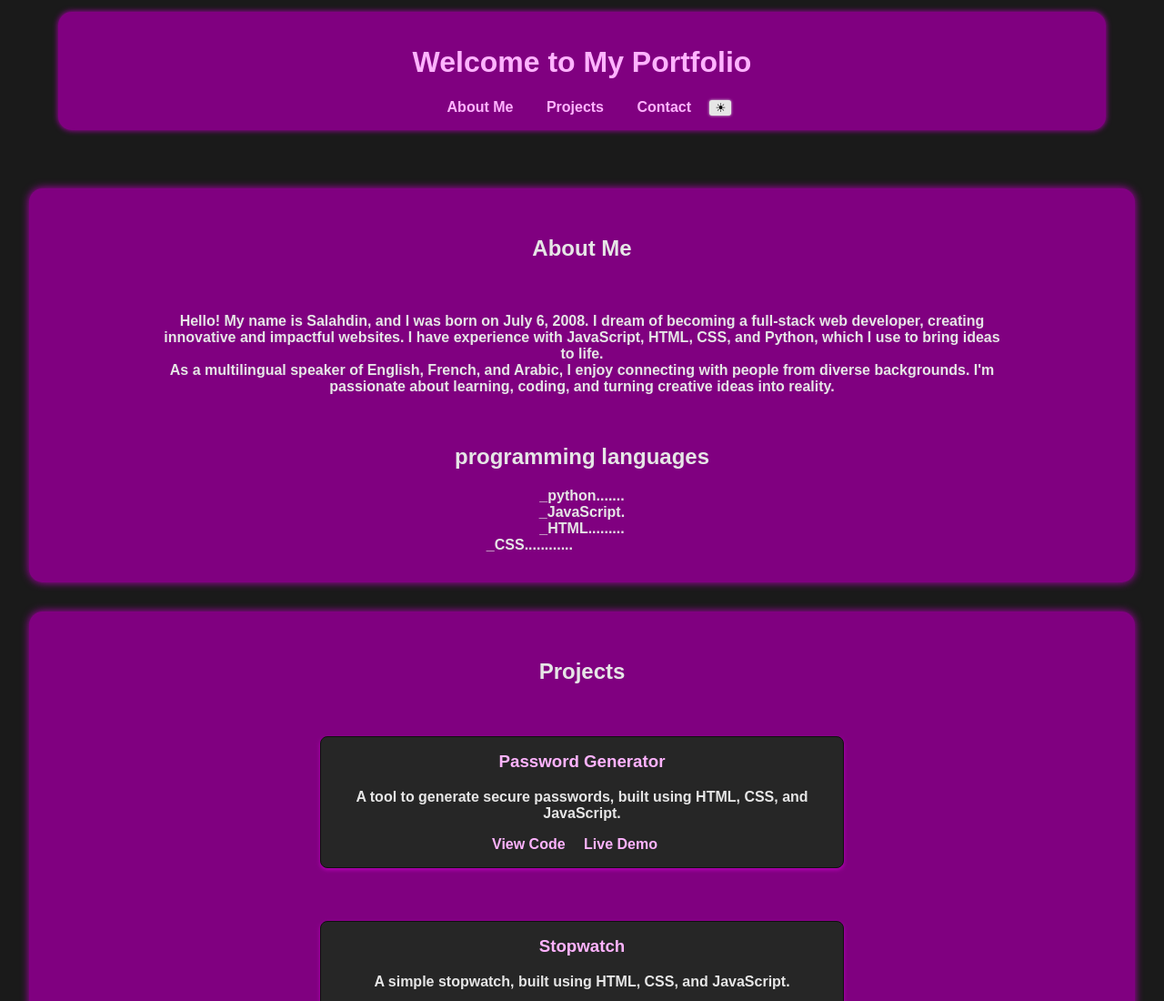
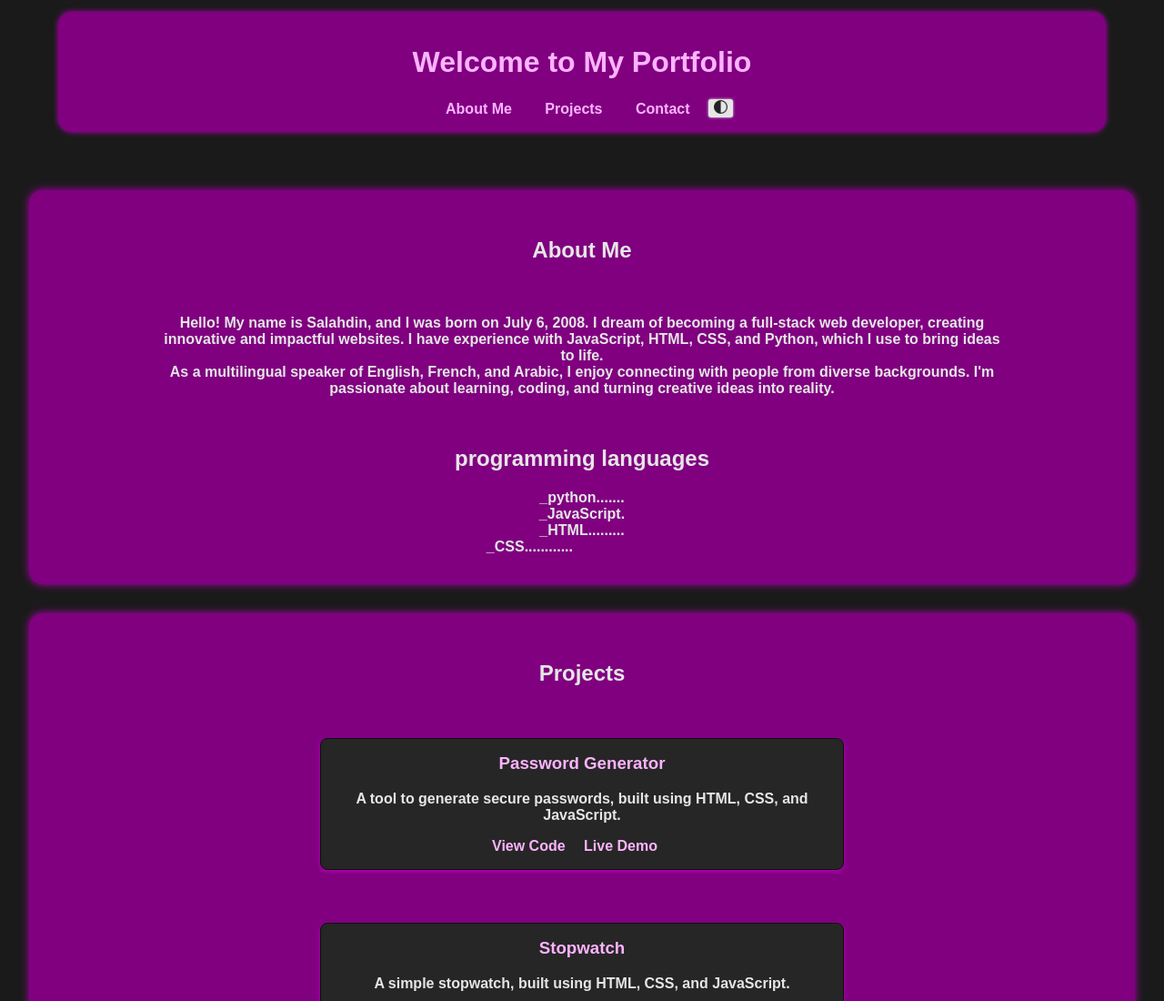
Before and after one commit to Salahdin-js/portfolio, a plain HTML site: page index.html in a window 1280 px wide. Shown: the top 1100 px of the page at 91% size. Drawn offline with Linux system fonts and the light colour scheme.

Commit message:
Update index.html

```diff
--- a/index.html
+++ b/index.html
@@ -13,8 +13,9 @@
       <a href="#about">About Me</a>
       <a href="#projects">Projects</a>
       <a href="#contact">Contact</a>
-      <button id="darkModeToggle" aria-label="Toggle dark mode">☀</button>
+      <button id="darkModeToggle" aria-label="Toggle dark mode"><img src="Mode.png" width="15px"></button>
     </nav>
+
   </header>
     <section id="about" max-height="200px">
       <h2>About Me</h2>
@@ -60,5 +61,6 @@
     </section>
   </footer>
   <script src="script.js"></script>
+
 </body>
 </html>
```
